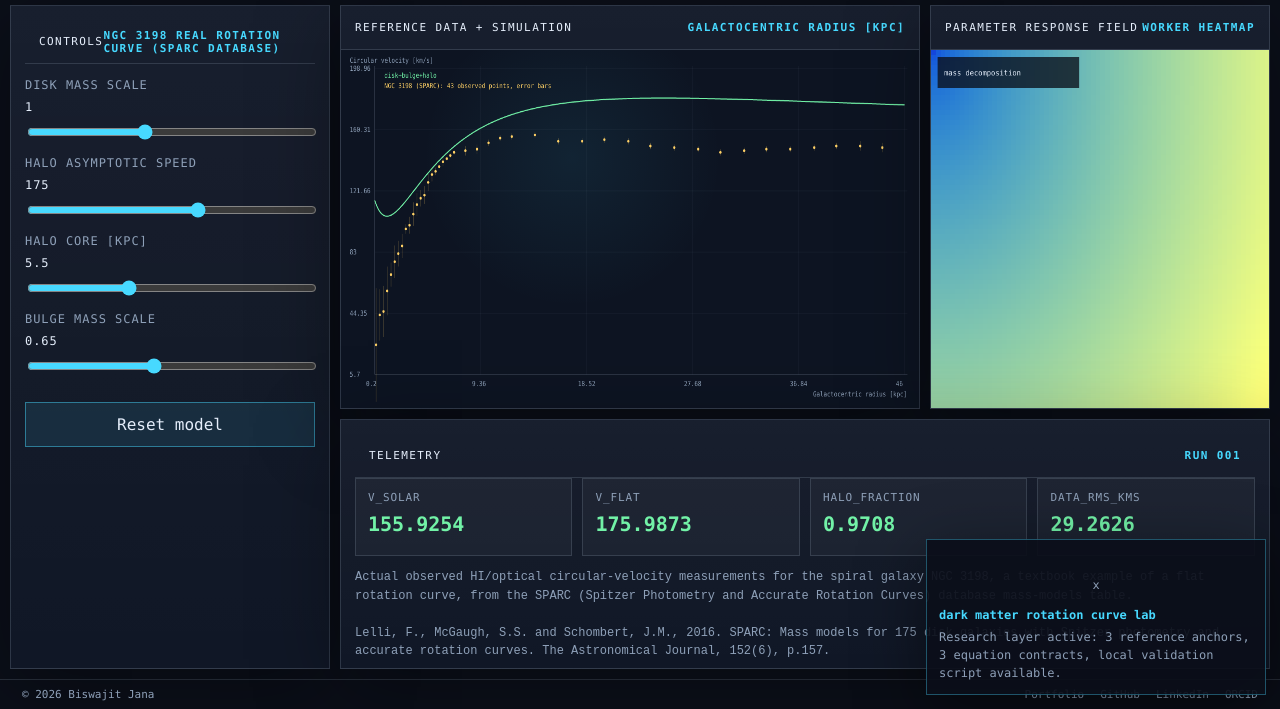
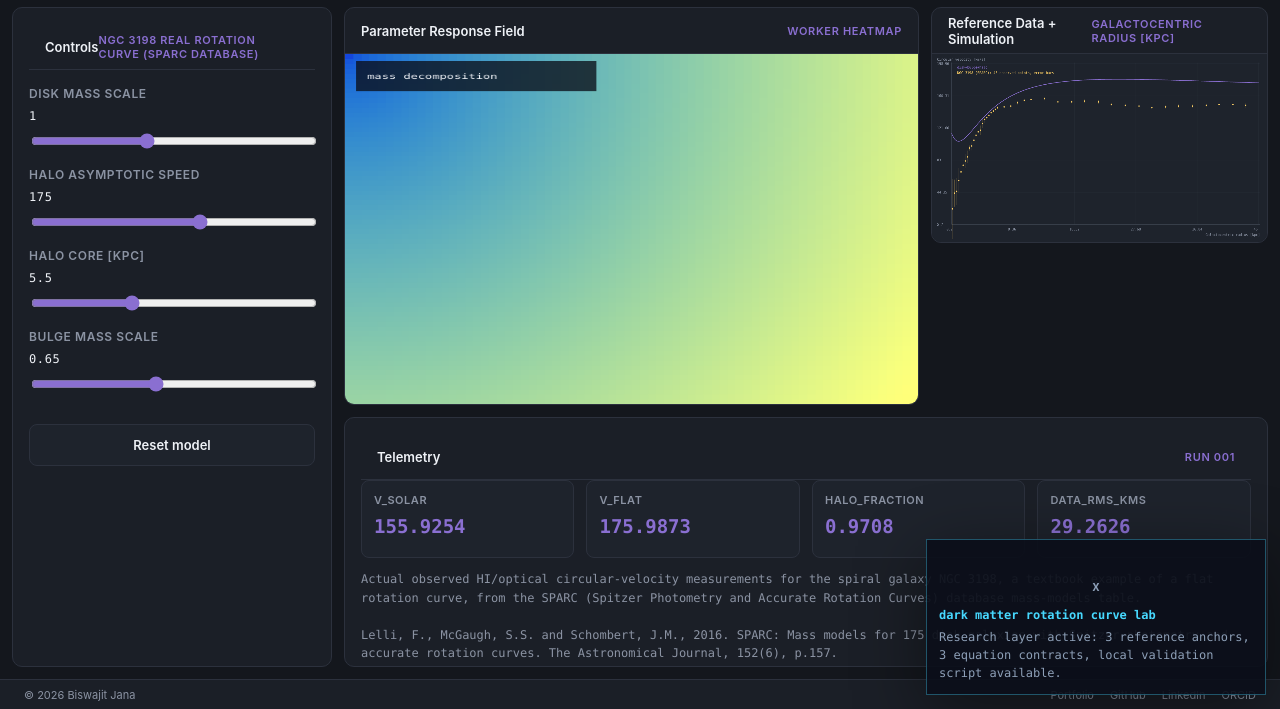
Before and after one commit to Biswajit1999/dark-matter-rotation-curve-lab, a website: page index.html in a window 1280 px wide. Shown: the part 91-800 px from the top of the page. Drawn offline with Linux system fonts and the light colour scheme.

Commit message:
Redesign dashboard: clean modern scientific look with bespoke violet (dark matter theme) accent
Replaces the shared neon-terminal template (hard rectangles, harsh cyan/green
glow, monospace-everywhere) with a soft-dark, rounded-panel design: Inter
sans-serif for UI text (monospace kept only for numeric readouts), generous
padding, and a distinct accent colour per lab so repos read as individually
designed rather than fifty copies of one template. Real-data reference
markers stay a consistent amber-gold across all labs as a deliberate
provenance convention. No HTML structure, class names, or physics changed.

```diff
--- a/styles.css
+++ b/styles.css
@@ -1,46 +1,49 @@
 :root {
   color-scheme: dark;
-  --bg: #0b0f19;
-  --panel: #101726;
-  --panel-2: #0d1422;
-  --line: rgba(148, 163, 184, 0.22);
-  --text: #e5eefb;
-  --muted: #8ea0b8;
-  --cyan: #47d9ff;
-  --green: #72f2a7;
-  --amber: #ffd166;
-  --red: #ff6b7a;
+  --bg: #14171d;
+  --panel: #1b1f27;
+  --panel-2: #1e232c;
+  --line: #2c313d;
+  --text: #eef1f6;
+  --muted: #8b93a3;
+  --accent: #8a6fd1;
+  --accent-soft: rgba(138,111,209,0.14);
+  --marker: #f2b866;
+  --red: #e8778a;
+  --sans: "Inter", "Segoe UI", system-ui, -apple-system, Arial, sans-serif;
+  --mono: "IBM Plex Mono", "Roboto Mono", "Fira Code", Consolas, monospace;
 }
 
 * { box-sizing: border-box; }
-html, body { margin: 0; min-height: 100%; background: var(--bg); color: var(--text); font-family: "Roboto Mono", "Fira Code", Consolas, monospace; }
+html, body { margin: 0; min-height: 100%; background: var(--bg); color: var(--text); font-family: var(--sans); }
 body { overflow: hidden; }
 .shell { width: 100vw; height: calc(100vh - 30px); display: grid; grid-template-rows: 86px 1fr; }
-.topbar { display: flex; align-items: center; justify-content: space-between; padding: 18px 22px; border-bottom: 1px solid var(--line); background: linear-gradient(90deg, rgba(71,217,255,.08), transparent 45%), #0b0f19; }
-.eyebrow { margin: 0 0 6px; color: var(--cyan); text-transform: uppercase; letter-spacing: .2em; font-size: 11px; }
-h1 { margin: 0; font-size: clamp(22px, 3vw, 42px); letter-spacing: -0.04em; }
+.topbar { display: flex; align-items: center; justify-content: space-between; padding: 18px 24px; border-bottom: 1px solid var(--line); background: var(--panel); }
+.eyebrow { margin: 0 0 6px; color: var(--accent); text-transform: uppercase; letter-spacing: .1em; font-size: 11px; font-weight: 600; }
+h1 { margin: 0; font-size: clamp(20px, 2.6vw, 34px); font-weight: 600; letter-spacing: -0.01em; }
 .status-card { min-width: 210px; display: grid; gap: 4px; justify-items: end; color: var(--muted); }
-.status-card strong { color: var(--green); font-size: 22px; }
-.grid { min-height: 0; display: grid; grid-template-columns: 320px 1.45fr .85fr; grid-template-rows: 1fr 250px; gap: 10px; padding: 10px; }
-.panel { min-width: 0; min-height: 0; border: 1px solid var(--line); background: linear-gradient(180deg, rgba(255,255,255,.035), transparent), var(--panel); box-shadow: 0 18px 80px rgba(0,0,0,.35); }
-.controls { grid-row: 1 / span 2; padding: 14px; overflow: auto; }
+.status-card strong { color: var(--accent); font-size: 20px; font-weight: 600; }
+.grid { min-height: 0; display: grid; grid-template-columns: 320px 1.45fr .85fr; grid-template-rows: 1fr 150px 250px; gap: 12px; padding: 12px; }
+.panel { min-width: 0; min-height: 0; border: 1px solid var(--line); border-radius: 10px; background: var(--panel); overflow: hidden; }
+.controls { grid-row: 1 / span 3; padding: 16px; overflow: auto; }
 .plot-panel { padding: 0; }
-.heat-panel { padding: 0; }
-.telemetry { grid-column: 2 / span 2; padding: 14px; display: grid; grid-template-rows: auto 1fr; }
-.panel-title { height: 44px; display: flex; align-items: center; justify-content: space-between; padding: 0 14px; border-bottom: 1px solid var(--line); color: var(--muted); text-transform: uppercase; letter-spacing: .13em; font-size: 11px; }
-.panel-title span { color: var(--text); }
-.panel-title b { color: var(--cyan); font-weight: 600; }
-canvas { width: 100%; height: calc(100% - 44px); display: block; background: radial-gradient(circle at 40% 30%, rgba(71,217,255,.08), transparent 35%), var(--panel-2); }
-label { display: grid; gap: 8px; margin: 14px 0; color: var(--muted); font-size: 12px; text-transform: uppercase; letter-spacing: .08em; }
-label output { color: var(--text); float: right; }
-input[type="range"] { width: 100%; accent-color: var(--cyan); }
-button { width: 100%; margin-top: 12px; border: 1px solid rgba(71,217,255,.45); background: rgba(71,217,255,.10); color: var(--text); padding: 12px 14px; font: inherit; cursor: pointer; }
-button:hover { background: rgba(71,217,255,.18); }
-.metrics { display: grid; grid-template-columns: repeat(4, minmax(0, 1fr)); gap: 10px; }
-.metric { border: 1px solid var(--line); background: rgba(255,255,255,.035); padding: 12px; min-height: 78px; }
-.metric span { display: block; color: var(--muted); font-size: 11px; text-transform: uppercase; letter-spacing: .08em; }
-.metric strong { display: block; margin-top: 8px; color: var(--green); font-size: 20px; white-space: nowrap; overflow: hidden; text-overflow: ellipsis; }
-pre { margin: 12px 0 0; white-space: pre-wrap; color: var(--muted); line-height: 1.55; font-size: 12px; }
+.resid-panel { padding: 0; }
+.heat-panel { padding: 0; grid-row: 1 / span 2; }
+.telemetry { grid-column: 2 / span 2; padding: 16px; display: grid; grid-template-rows: auto 1fr; }
+.panel-title { height: 46px; display: flex; align-items: center; justify-content: space-between; padding: 0 16px; border-bottom: 1px solid var(--line); color: var(--muted); text-transform: uppercase; letter-spacing: .06em; font-size: 11px; font-weight: 600; }
+.panel-title span { color: var(--text); text-transform: none; letter-spacing: 0; font-weight: 600; font-size: 13px; }
+.panel-title b { color: var(--accent); font-weight: 600; }
+canvas { width: 100%; height: calc(100% - 46px); display: block; background: var(--panel-2); }
+label { display: grid; gap: 8px; margin: 16px 0; color: var(--muted); font-size: 12px; text-transform: uppercase; letter-spacing: .05em; font-weight: 600; }
+label output { color: var(--text); float: right; font-family: var(--mono); text-transform: none; font-weight: 400; }
+input[type="range"] { width: 100%; accent-color: var(--accent); }
+button { width: 100%; margin-top: 14px; border: 1px solid var(--line); border-radius: 8px; background: var(--panel-2); color: var(--text); padding: 12px 14px; font: 600 13px var(--sans); cursor: pointer; transition: border-color .12s ease, color .12s ease; }
+button:hover { border-color: var(--accent); color: var(--accent); }
+.metrics { display: grid; grid-template-columns: repeat(4, minmax(0, 1fr)); gap: 12px; }
+.metric { border: 1px solid var(--line); border-radius: 8px; background: var(--panel-2); padding: 12px; min-height: 78px; }
+.metric span { display: block; color: var(--muted); font-size: 11px; text-transform: uppercase; letter-spacing: .05em; font-weight: 600; }
+.metric strong { display: block; margin-top: 8px; color: var(--accent); font-size: 19px; font-family: var(--mono); white-space: nowrap; overflow: hidden; text-overflow: ellipsis; }
+pre { margin: 12px 0 0; white-space: pre-wrap; color: var(--muted); line-height: 1.55; font-size: 12px; font-family: var(--mono); }
 @media (max-width: 1100px) {
   body { overflow: auto; }
   .shell { height: auto; min-height: 100vh; }
@@ -49,7 +52,7 @@
   .metrics { grid-template-columns: repeat(2, minmax(0, 1fr)); }
 }
 
-.site-footer { height: 30px; display: flex; align-items: center; justify-content: space-between; padding: 0 22px; border-top: 1px solid var(--line); background: #0b0f19; font-size: 11px; color: var(--muted); }
+.site-footer { height: 30px; display: flex; align-items: center; justify-content: space-between; padding: 0 24px; border-top: 1px solid var(--line); background: var(--panel); font-size: 11px; color: var(--muted); }
 .site-footer nav { display: flex; gap: 16px; }
 .site-footer a { color: var(--muted); text-decoration: none; }
-.site-footer a:hover { color: var(--cyan); }
+.site-footer a:hover { color: var(--accent); }
```
Also changed, not shown: app.js, physicsWorker.js.
